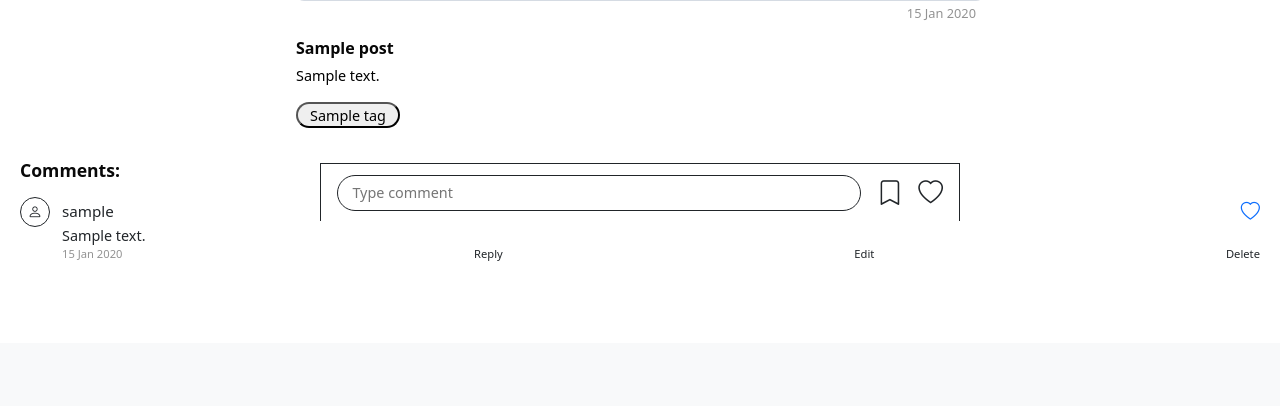
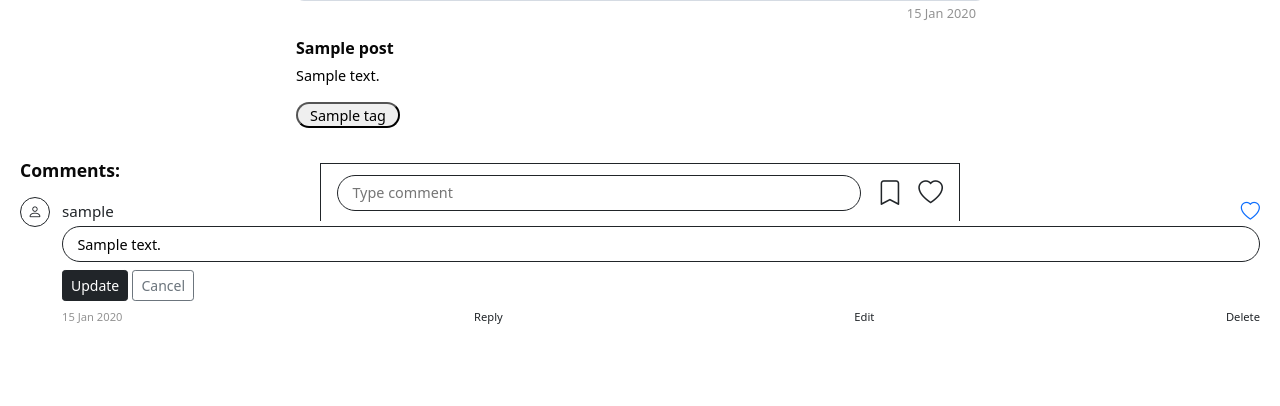
Before and after one commit to JJYNG1023/Project_3_Mira_Blog, a Django app: a page that uses blog/templates/blog/post_detail.html in a window 1280 px wide. Shown: the part 579-985 px from the top of the page. Before the commit the page ends 840 px from the top, so only its background shows below. Run offline with Django 4.2, Linux system fonts and the light colour scheme; a user stored in the database is signed in; tables that the repository leaves empty hold one stand-in row (values such as "Sample post"); grey boxes marked "Sample" are stand-in pictures.

Commit message:
Improve inline comment editing position

```diff
--- a/blog/static/blog/css/style.css
+++ b/blog/static/blog/css/style.css
@@ -399,6 +399,10 @@ div.mira-post-image {
     text-decoration: none;
 }
 
+.comment-item {
+    scroll-margin-top: 5rem;
+}
+
 
 /* Post detail bottom action bar */
 
--- a/blog/templates/blog/post_detail.html
+++ b/blog/templates/blog/post_detail.html
@@ -121,7 +121,7 @@
     <h2>Comments:</h2>
 
     {% for comment in comments %}
-        <div class="comment-item">
+        <div class="comment-item" id="comment-{{ comment.id }}">
 
             <div class="post-author-placeholder">
                 <i class="bi bi-person"></i>
@@ -138,16 +138,35 @@
                     </a>
                 </div>
 
+                {% if edit_comment and edit_comment.id == comment.id %}
+                <form method="post" class="mb-2">
+                    {% csrf_token %}
+                    <input type="hidden" name="comment_id" value="{{ comment.id }}">
+
+                    {{ edit_comment_form.content }}
+
+                    <div class="mt-2">
+                        <button type="submit" class="btn btn-sm btn-dark">
+                            Update
+                        </button>
+
+                        <a href="{% url 'post_detail' post.slug %}" class="btn btn-sm btn-outline-secondary">
+                            Cancel
+                        </a>
+                    </div>
+                </form>
+            {% else %}
                 <p class="mira-post-preview">
                     {{ comment.content }}
                 </p>
+            {% endif %}
 
                 <div class="comment-meta">
                     <span>{{ comment.created_at|date:"d M Y" }}</span>
                     <a href="#">Reply</a>
 
                     {% if comment.author == user %}
-                        <a href="#" class="text-dark text-decoration-none">Edit</a>
+                        <a href="?edit_comment={{ comment.id }}#comment-{{ comment.id }}" class="text-dark text-decoration-none">Edit</a>
                         <a href="#" class="text-dark text-decoration-none">Delete</a>
                     {% endif %}
                 </div>
--- a/blog/views.py
+++ b/blog/views.py
@@ -1,4 +1,5 @@
 from django.shortcuts import render, get_object_or_404 , redirect
+from django.urls import reverse
 from .models import Post, Tag , Comment
 from .forms import CommentForm
 
@@ -19,14 +20,38 @@ def post_detail(request, slug):
 
     comments = post.comments.filter(parent__isnull=True, is_approved=True)
 
+    edit_comment_id = request.GET.get('edit_comment')
+    edit_comment = None
+    edit_comment_form = None
+
+    if edit_comment_id and request.user.is_authenticated:
+        edit_comment = get_object_or_404(Comment, id=edit_comment_id, post=post, author=request.user)
+
+    edit_comment_form = CommentForm(instance=edit_comment)
+
     # If the request method is not POST, create an empty instance of the CommentForm to be rendered in the template for users to submit new comments.
     # only authenticated users can submit comments, if the form is valid, it creates a new comment instance, associates it with the current post and the authenticated user, and saves it to the database. After saving the comment, it redirects the user back to the post detail page to see their newly added comment.
     if request.method == 'POST':
         if not request.user.is_authenticated:
             return redirect('account_login')
 
-        comment_form = CommentForm(data=request.POST)
-        if comment_form.is_valid() and request.user.is_authenticated:
+        comment_id = request.POST.get('comment_id')
+
+    #update/edit exiting comment
+        if comment_id :
+            comment = get_object_or_404(Comment, id=comment_id, post=post, author=request.user)
+
+        comment_form = CommentForm(data=request.POST, instance=comment)
+
+        if comment_form.is_valid():
+            comment_form.save()
+            return redirect(f"{reverse('post_detail', kwargs={'slug': post.slug})}#comment-{comment.id}")
+
+    #create new comment
+        else:
+            comment_form = CommentForm(data=request.POST)
+
+        if comment_form.is_valid():
             comment = comment_form.save(commit=False)
             comment.post = post
             comment.author = request.user
@@ -40,6 +65,8 @@ def post_detail(request, slug):
         'post': post,
         'comments': comments,
         'comment_form': comment_form,
+        'edit_comment': edit_comment,
+        'edit_comment_form': edit_comment_form,
     }
 
     return render(request, 'blog/post_detail.html', context)
```
